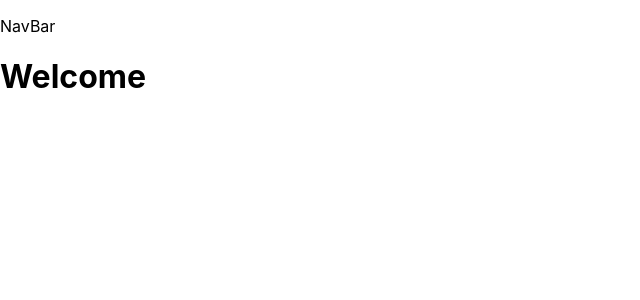
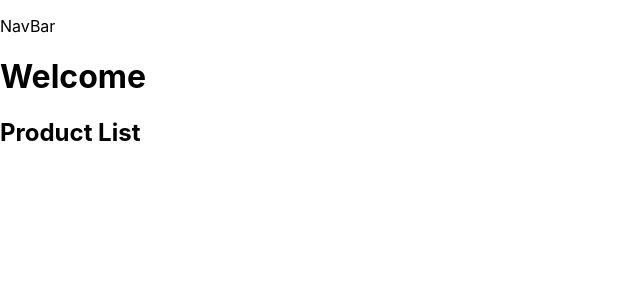
Before and after one commit to stephaniehansen/react-store-app, a React (Create React App) app: page / in a window 1280 px wide. Shown: the top 300 px of the page, without its empty margins (0-640 px from the left). Built offline with nearby package versions, Linux system fonts and the light colour scheme.

Commit message:
feat: import ProductList

```diff
--- a/src/App.jsx
+++ b/src/App.jsx
@@ -1,5 +1,6 @@
 import React, { Component } from 'react';
 import NavBar from "./components/NavBar";
+import ProductList from "./components/ProductList";
 
 class App extends Component {
   render() {
@@ -7,6 +8,7 @@ class App extends Component {
       <>
       <NavBar />
       <h1>Welcome</h1>
+      <ProductList />
       </>
     );
   }
```
